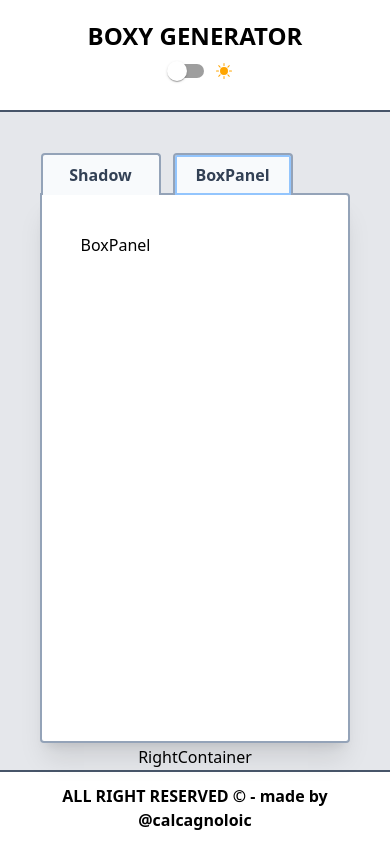
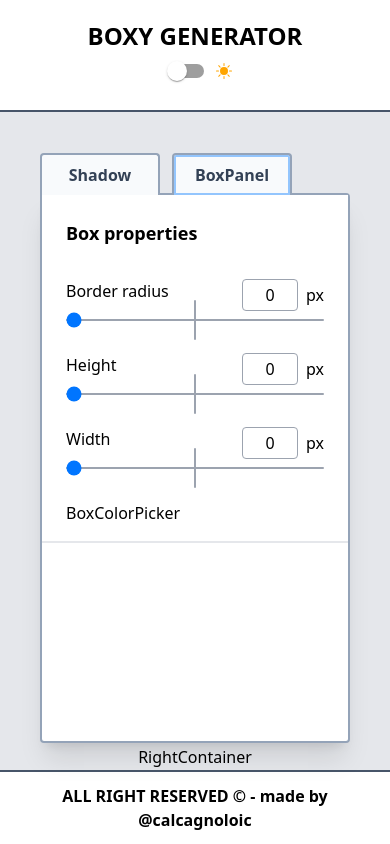
Before and after one commit to CalcagnoLoic/box_shadow_generator, a React (Vite) app: page / in a window 390 px wide. Both pictures are taken after a click on the button "BoxPanel". Built offline with nearby package versions, Linux system fonts and the light colour scheme.

Commit message:
add input range into box panel for box properties

```diff
--- a/src/features/boxProperties.js
+++ b/src/features/boxProperties.js
@@ -38,7 +38,11 @@ export const boxProperties = createSlice({
     name: "boxProperties",
     initialState,
     reducers: {
-        updateBoxPropertiesValue: (state, action) => {},
+        updateBoxPropertiesValue: (state, action) => {
+            state.find(
+                (e) => e.inputNumber === action.payload.inputNumber
+            ).value = action.payload.value;
+        },
     },
 });
 
--- /dev/null
+++ b/src/layouts/BoxPanel/BoxColorPicker.jsx
@@ -0,0 +1,3 @@
+export const BoxColorPicker = ({inputData}) => {
+    return <div>BoxColorPicker</div>;
+};
--- a/src/layouts/BoxPanel/BoxPanel.jsx
+++ b/src/layouts/BoxPanel/BoxPanel.jsx
@@ -1,3 +1,30 @@
+import { useSelector, useDispatch } from "react-redux";
+import { BoxColorPicker } from "./BoxColorPicker";
+import { BoxRange } from "./BoxRange";
+import { useContext } from "react";
+import { ThemeContext } from "../../context/ThemeProvider";
+
 export const BoxPanel = () => {
-    return <div>BoxPanel</div>;
+    const dispatch = useDispatch();
+    const boxState = useSelector((state) => state.boxProperties);
+    const { darkMode } = useContext(ThemeContext);
+
+    const boxesInputs = boxState.map((data, index) => {
+        if (data.type === "range") {
+            return <BoxRange key={index} inputData={data} />;
+        } else {
+            return <BoxColorPicker key={index} inputData={data} />;
+        }
+    });
+
+    return (
+        <div
+            className={`${
+                darkMode ? "bg-gray-200" : "bg-white"
+            } border-b-2 border-gray-200 px-6 py-4`}
+        >
+            <p className="font-semibold text-lg my-2">Box properties</p>
+            {boxesInputs}
+        </div>
+    );
 };
--- /dev/null
+++ b/src/layouts/BoxPanel/BoxRange.jsx
@@ -0,0 +1,43 @@
+import { useDispatch } from "react-redux";
+import { updateBoxPropertiesValue } from "../../features/boxProperties";
+
+export const BoxRange = ({ inputData }) => {
+    const dispatch = useDispatch();
+
+    const handleInput = (e) => {
+        dispatch(
+            updateBoxPropertiesValue({
+                value: e.target.value,
+                inputNumber: inputData.inputNumber,
+            })
+        );
+    };
+
+    return (
+        <div className="my-8">
+            <div className="flex justify-between">
+                <p>{inputData.name}</p>
+                <div className="flex items-baseline gap-2 mb-2">
+                    <input
+                        value={inputData.value}
+                        onChange={handleInput}
+                        type="number"
+                        className="border-gray-400 border-[1.1px] rounded w-14 h-8 text-center"
+                    />
+                    <span>px</span>
+                </div>
+            </div>
+            <div className="relative w-full flex items-center z-0">
+                <input
+                    type="range"
+                    min={inputData.minMax[0]}
+                    max={inputData.minMax[1]}
+                    value={inputData.value}
+                    onChange={handleInput}
+                    className="w-full h-[2px] rounded-xl appearance-none bg-gray-400 cursor-pointer"
+                />
+                <div className="absolute -z-10 top-1/2 left-1/2 -translate-y-1/2 -translate-x-1/2 bg-gray-400 w-0.5 h-10 rounded"></div>
+            </div>
+        </div>
+    );
+};
--- a/src/layouts/LeftContainer.jsx
+++ b/src/layouts/LeftContainer.jsx
@@ -27,7 +27,7 @@ export const LeftContainer = () => {
                     : "bg-white border-slate-400"
             } relative  h-[550px] w-[600px] mt-20 md:mt-10 rounded-b rounded-tr shadow-xl border-2 `}
         >
-            <div className="flex absolute -translate-y-full -left-[1.5px]">
+            <div className="flex absolute -translate-y-full -left-[2px] lg:-left-[1.5px]">
                 {tabsData.map((obj, index) => (
                     <>
                         <button
@@ -43,10 +43,8 @@ export const LeftContainer = () => {
                         </button>
                     </>
                 ))}
-                <div className="absolute mt-20 ml-10">
-                    {tabsData[selectedTab].component}
             </div>
-            </div>
+            <div className="">{tabsData[selectedTab].component}</div>
         </div>
     );
 };
```
Lines whose indentation alone changed are shown as unchanged.
